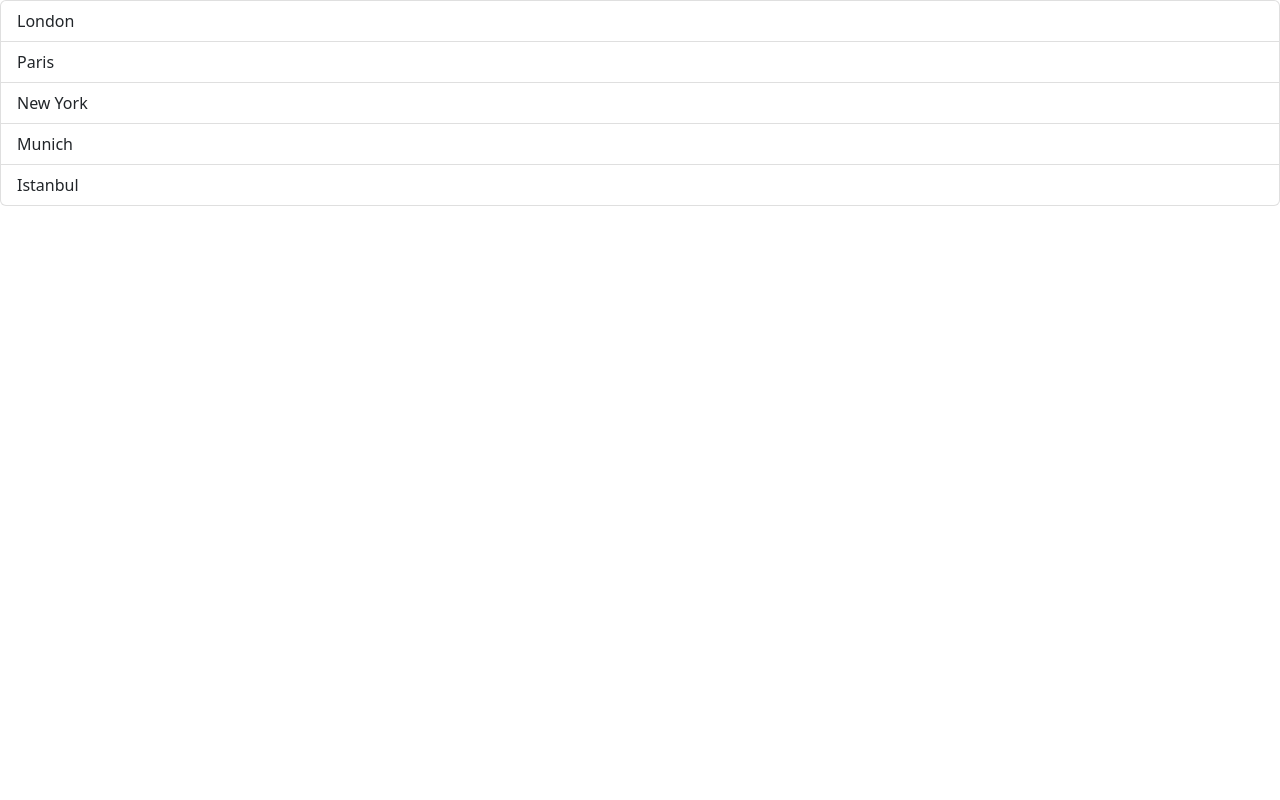
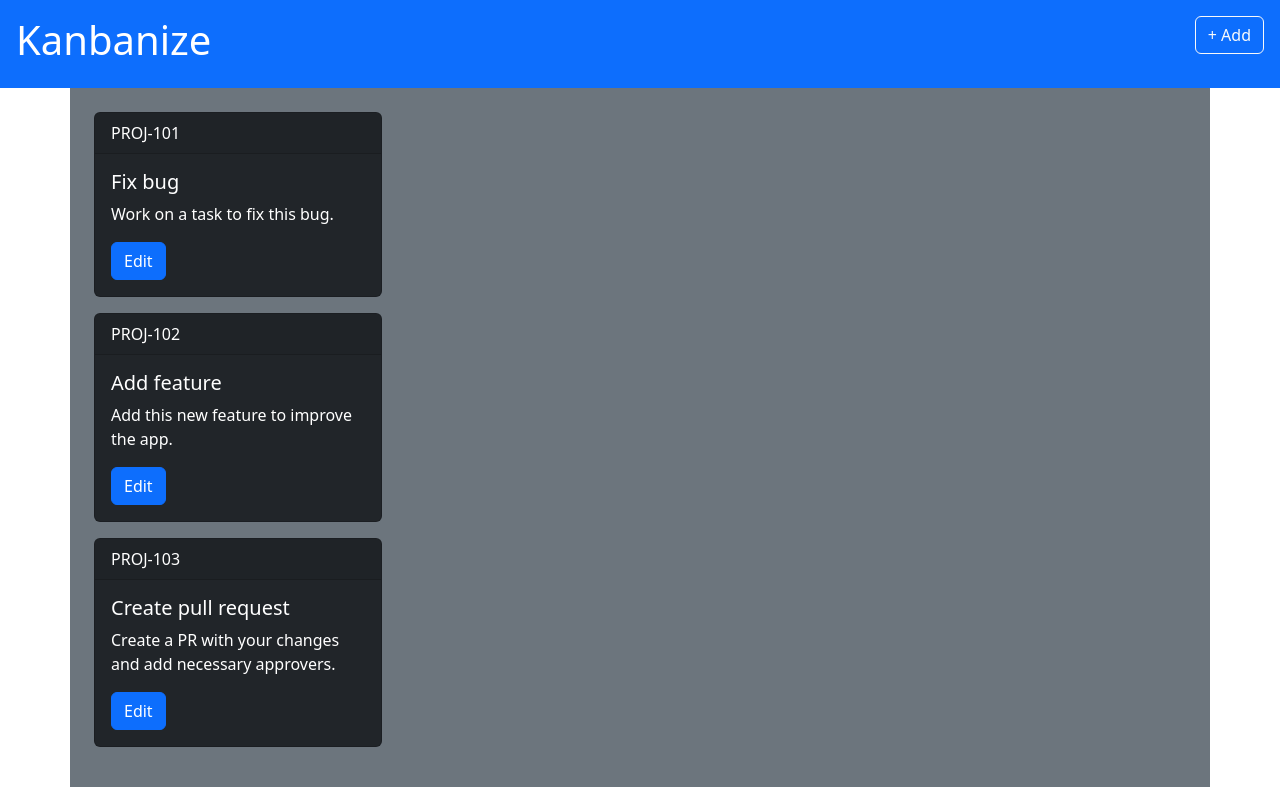
Before and after one commit to mohamad-jamil/kanbanize, a React (Vite) app: page / in a window 1280 px wide. Built offline with nearby package versions, Linux system fonts and the light colour scheme.

Commit message:
Update App component to display header and model cards

```diff
--- a/src/App.tsx
+++ b/src/App.tsx
@@ -1,7 +1,13 @@
-import ListGroup from "./components/ListGroup";
+import Header from "./components/Header";
+import Card from "./components/Card";
 
 function App() {
-  return <ListGroup />
+  return (
+    <>
+      <Header />
+      <Card />
+    </>
+  );
 }
 
 export default App;
```
